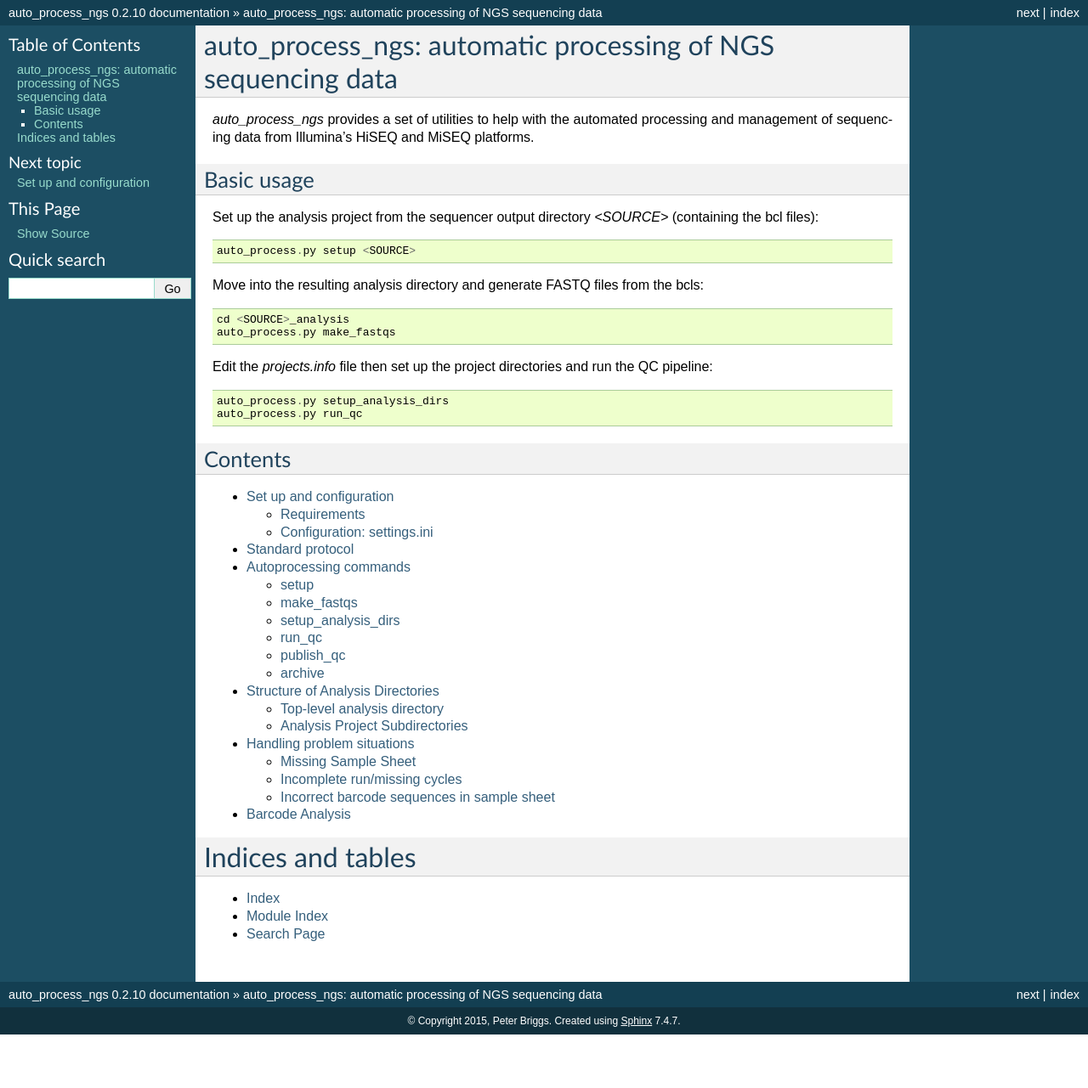
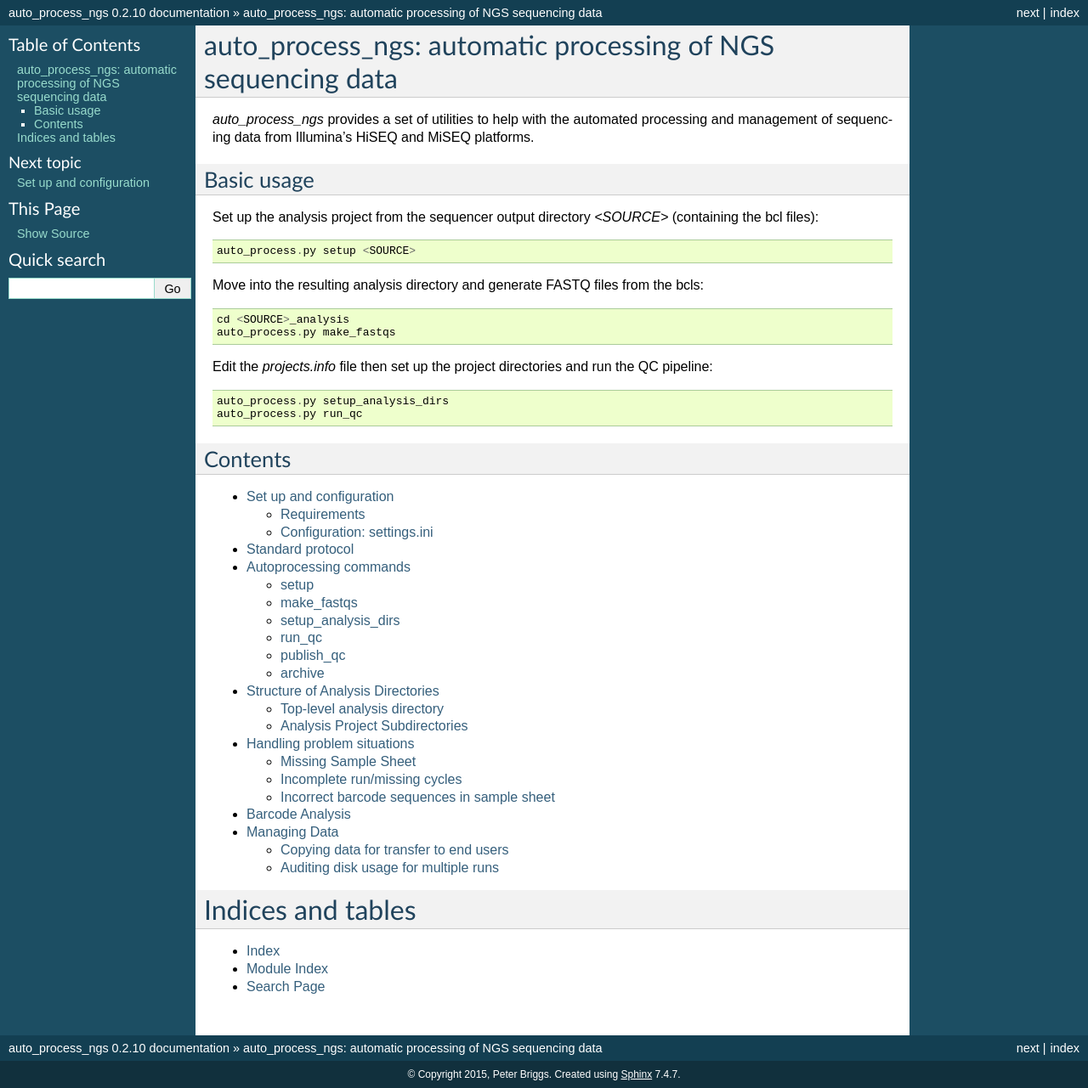
Before and after one commit to fls-bioinformatics-core/auto_process_ngs, a Sphinx documentation site: the page built from docs/source/index.rst, in a window 1280 px wide. Shown: the whole page at 85% size. Built offline with Sphinx 7.4.7, drawn with Linux system fonts in a browser that asks for light colours; before the commit the page ends 1218 px from its top, so only the background shows below that; some of the changed lines change nothing that is shown.

Commit message:
Add documentation on "managing data" (covers manage_fastqs.py and audit_projects.py).

```diff
--- a/docs/source/index.rst
+++ b/docs/source/index.rst
@@ -37,6 +37,7 @@
    analysis_dirs
    problems
    count_barcodes
+   managing_data
 
 Indices and tables
 ==================
--- /dev/null
+++ b/docs/source/managing_data.rst
@@ -0,0 +1,103 @@
+Managing Data
+=============
+
+These additional tasks are not really part of the automated processing, but
+the utilities for performing them are currently part of the same package so
+they are outlined here.
+
+Copying data for transfer to end users
+**************************************
+
+The ``manage_fastqs.py`` utility can be used to explore and copy data from
+a run directory to another location on a per-project basis.
+
+For example, to get a list of projects within a run::
+
+    manage_fastqs.py RUN_DIR
+
+To see a list of the FASTQ files associated with a particular project::
+
+    manage_fastqs.py RUN_DIR PROJECTNAME
+
+To copy the FASTQs to a local or remote directory, use the ``copy`` command::
+
+    manage_fastqs.py RUN_DIR PROJECTNAME copy /path/to/local/dir
+    manage_fastqs.py RUN_DIR PROJECTNAME copy me@remote.org:/path/to/remote/dir
+
+This will also generate an MD5 checksum file for the transferred files; to
+generate the MD5 sums on their own, use the ``md5`` command::
+
+    manage_fastqs.py RUN_DIR PROJECTNAME md5
+
+Finally to make a zip file containing the FASTQs, use the ``zip`` command::
+
+    manage_fastqs.py RUN_DIR PROJECTNAME zip
+
+.. note::
+
+    The ``zip`` option works best if the FASTQs are relatively small.
+
+Auditing disk usage for multiple runs
+*************************************
+
+Collections of runs that are copied to an 'archive' location via the
+``archive`` function of ``auto_process.py`` will form a directory structure
+of the form::
+
+    ARCHIVE_DIR/
+      |
+      +--- 2015/
+            |
+            +--- hiseq/
+                  |
+                  +--- 150429_HISEQ_XXYYY_12345BB_analysis/
+                  |
+                  +--- 150408_HISEQ_XXYYY_67890CC_analysis/
+                  |
+                  .
+
+Within each run dir there will be one or more project directories.
+
+The projects can be audited according to PI and disk usage using the
+``audit_project.py`` utility, for example::
+
+    audit_project.py ARCHIVE_DIR/2015/hiseq/
+
+Multiple directories can be specified, e.g.::
+
+    audit_project.py ARCHIVE_DIR/2015/hiseq/ ARCHIVE_DIR/2014/hiseq/
+
+This will print out a summary of usage for each PI, e.g.::
+
+    Summary (PI, # of projects, total usage):
+    =========================================
+    Peter Brooks	12	3.7T
+    Trevor Smith	8	2.3T
+    Donald Raymond	6	2.2T
+    ...
+    Total usage	164	22.3T
+
+plus a breakdown of the usage for each of the projects belonging to each
+PI, for example::
+
+    Breakdown by PI/project:
+    ========================
+    Peter Brooks:
+	150121_HISEQ001_0123_ABCD123XX:	SteveAustin	128.1G
+	150306_HISEQ001_0234_ABCD123XX:	MartinLouis	159.7G
+	150415_HISEQ001_0345_ABCD123XX:	MartinLouis	72.8G
+        ...
+
+There is also a summary of the amount of space used for storing the
+'undetermined' read data, for each run.
+
+.. note::
+
+   The disk usage for each file is calculated by using Python's ``os.lstat``
+   function to get the number of 512-byte blocks per file. The total usage
+   is then the sum of all the files and directories.
+
+   However these values can differ from the sizes returned by the Linux
+   ``du`` program, for various reasons including using a different block
+   size (e.g. ``du`` uses 1024-byte blocks). So the returned values should
+   not be treated as absolutes.
```
